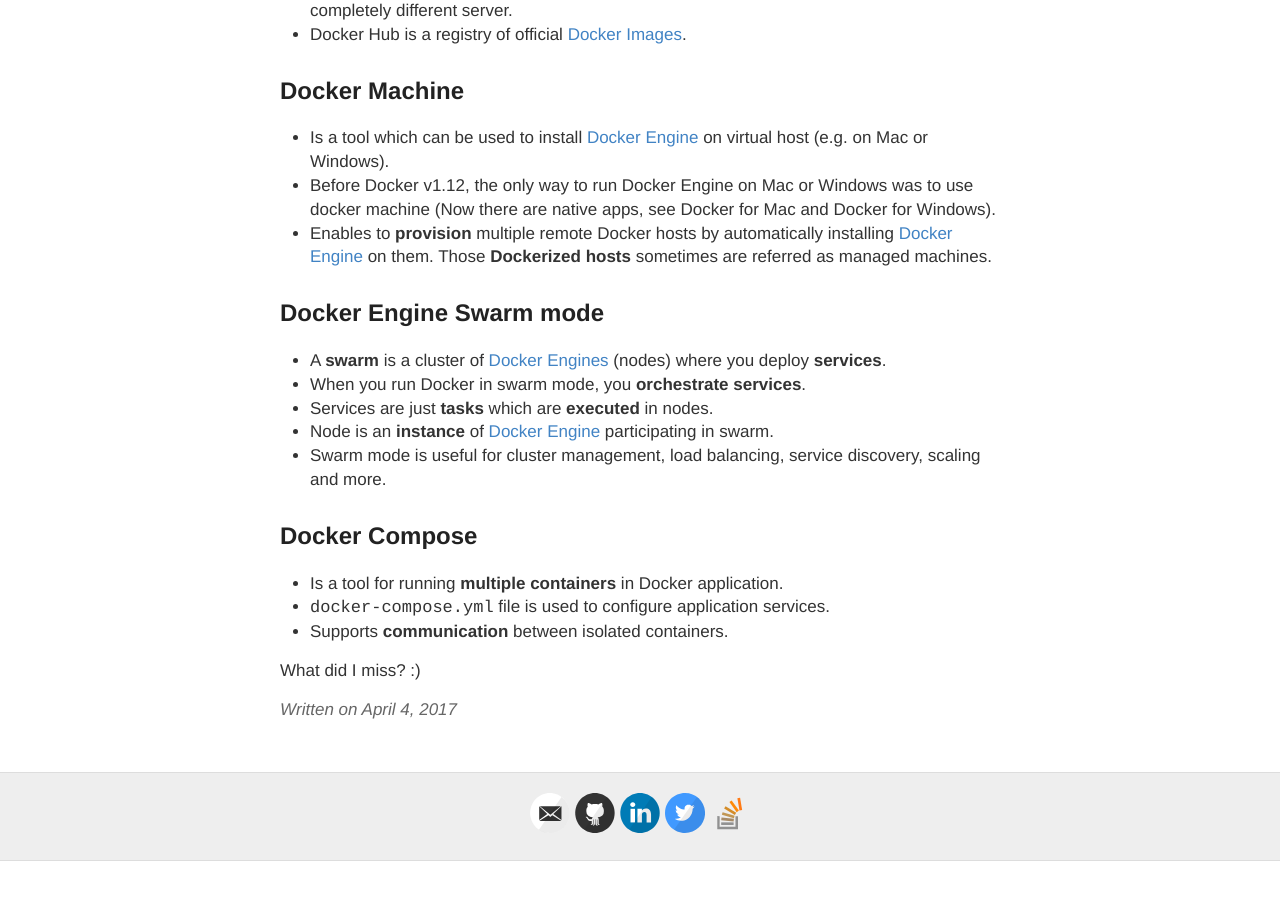
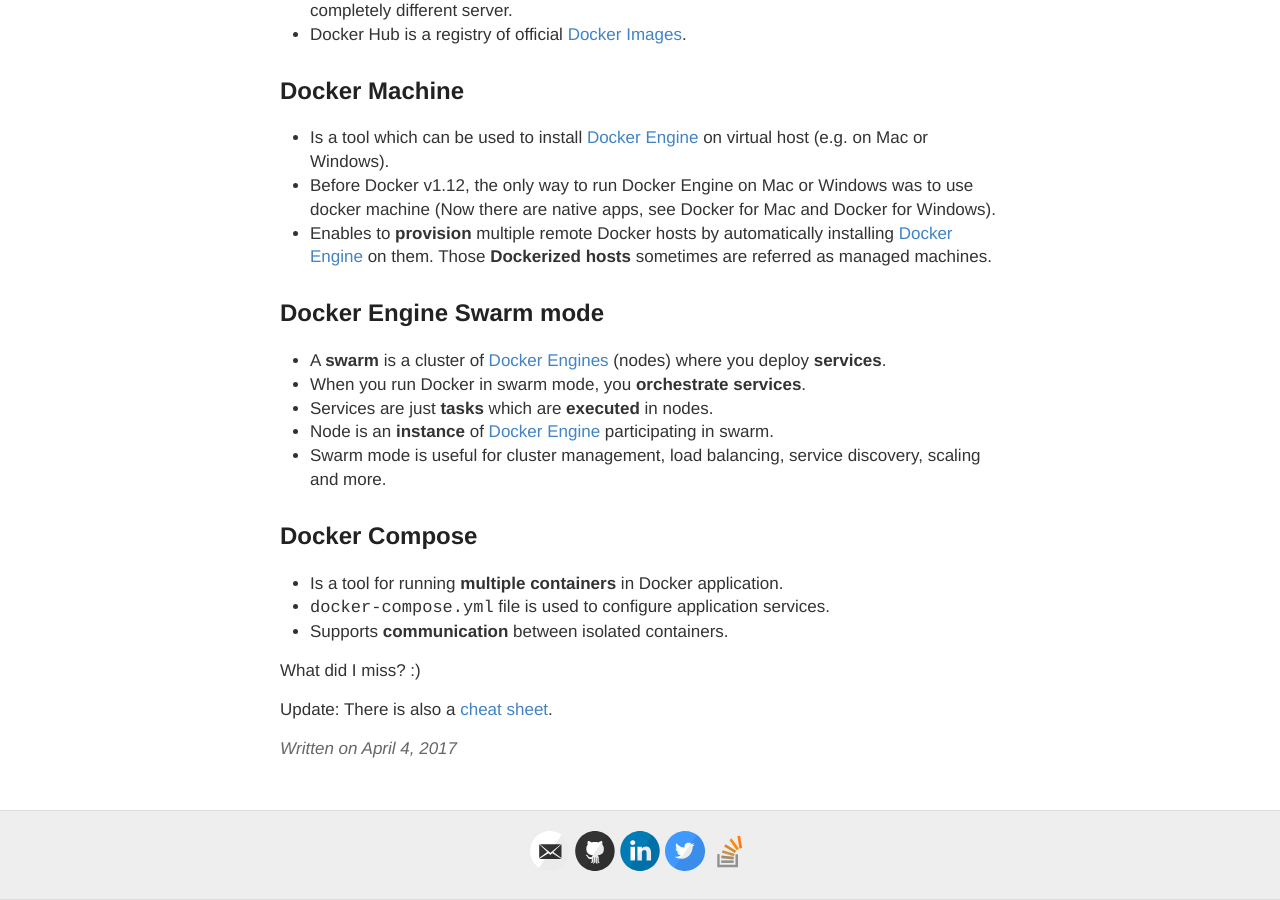
Before and after one commit to vtorosyan/vtorosyan.github.io, a Jekyll site: the page built from _posts/2017/04/2017-04-04-docker-unwrapped.md, in a window 1280 px wide and 900 px high, scrolled down 1641 px. Built offline with Jekyll 4.4.1, drawn with Linux system fonts in a browser that asks for light colours; comment, search, counter and statistics services are not loaded; before the commit the page ends 2502 px from its top, so only the background shows below that.

Commit message:
Adding link to cheat sheet

```diff
--- a/_posts/2017/04/2017-04-04-docker-unwrapped.md
+++ b/_posts/2017/04/2017-04-04-docker-unwrapped.md
@@ -80,3 +80,5 @@
 - Supports **communication** between isolated containers.
 
 What did I miss? :)
+
+Update: There is also a [cheat sheet](https://github.com/vtorosyan/docker-unwrapped).
```
